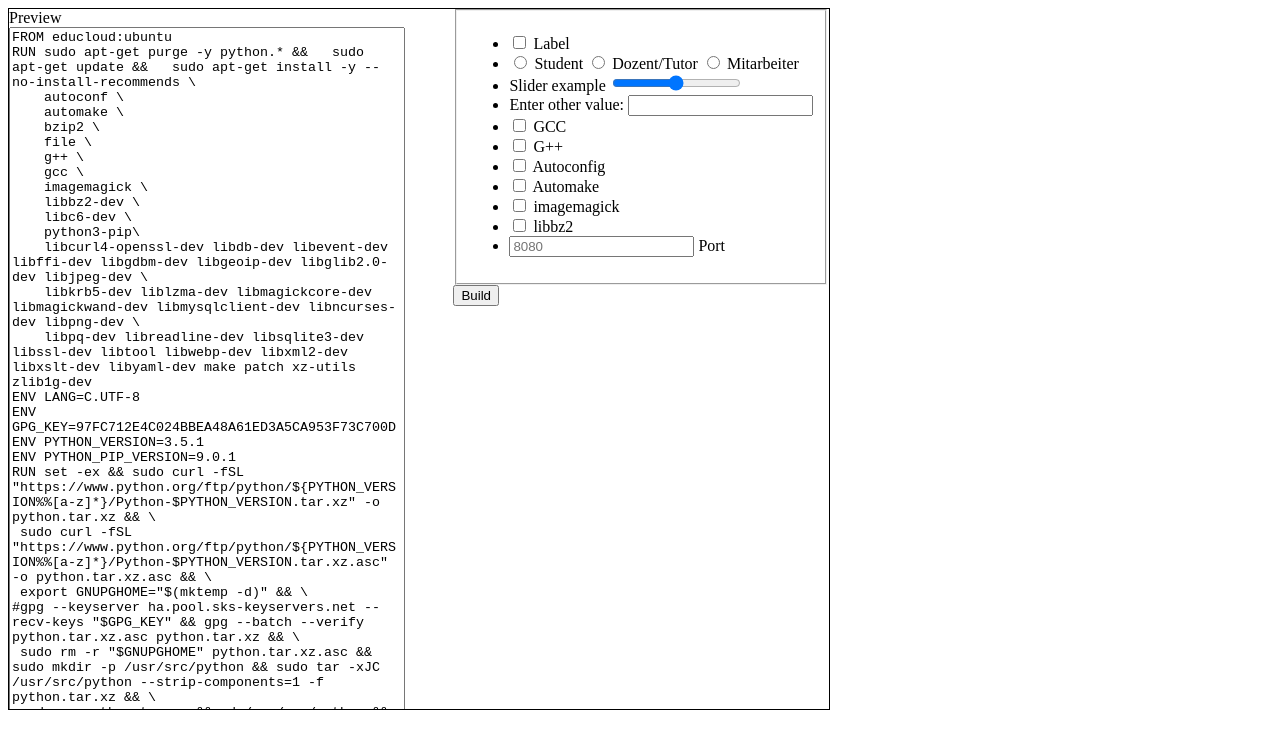
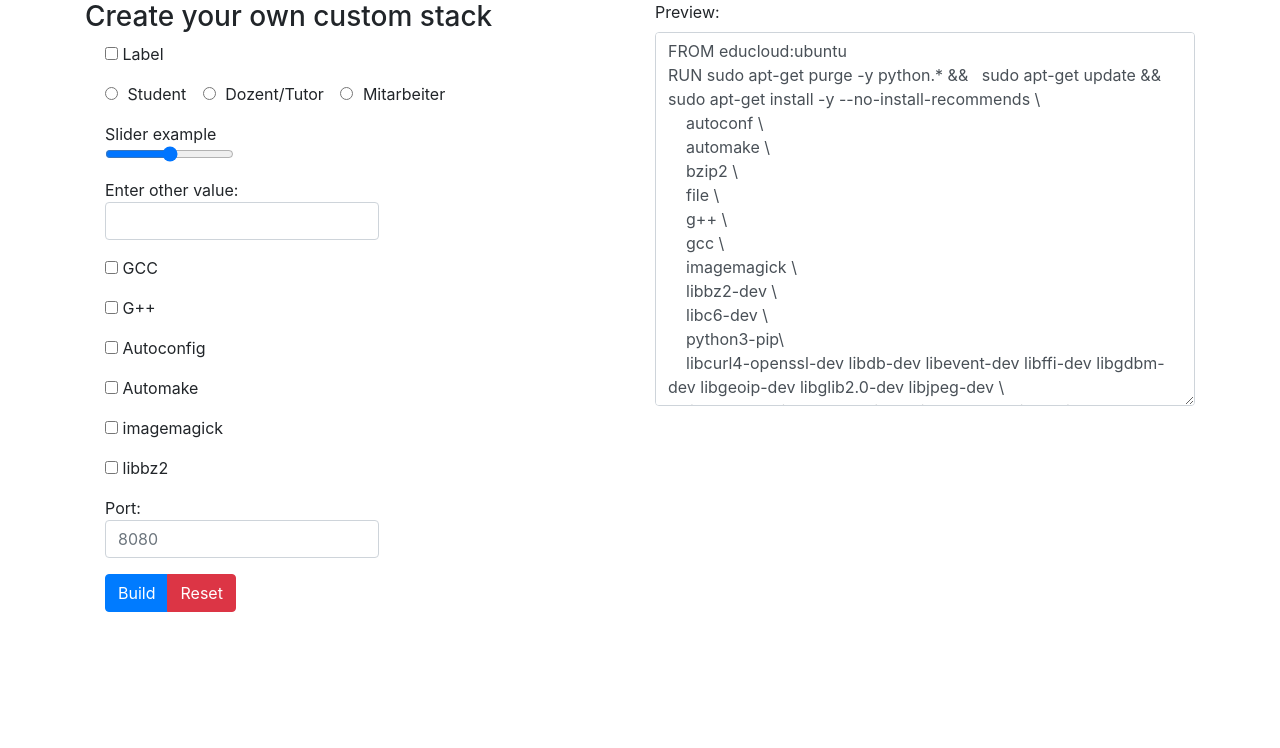
Before and after one commit to romanpulgrabja/FTP_POC, a plain HTML site: page index.html in a window 1280 px wide. Drawn offline with nearby package versions, Linux system fonts and the light colour scheme.

Commit message:
Improved the design layout Added Bootstrap stuff Scaling for different window sizes Form and preview scales together now Added Tooltips for buttons Added Reset button to reset selections

```diff
--- a/index.html
+++ b/index.html
@@ -4,105 +4,119 @@
     <meta charset="UTF-8">
     <title>Title</title>
     <link rel="stylesheet" href="styles.css">
+    <meta name="viewport" content="width=device-width, initial-scale=1">
+    <link rel="stylesheet" href="https://maxcdn.bootstrapcdn.com/bootstrap/4.3.1/css/bootstrap.min.css">
+    <script src="https://ajax.googleapis.com/ajax/libs/jquery/3.4.1/jquery.min.js"></script>
+    <script src="https://cdnjs.cloudflare.com/ajax/libs/popper.js/1.14.7/umd/popper.min.js"></script>
+    <script src="https://maxcdn.bootstrapcdn.com/bootstrap/4.3.1/js/bootstrap.min.js"></script>
 </head>
 <script src="index.js"></script>
 <body>
-<div class="editor">
-    <div class="selection">
+<div class="container">
+    <div class="row">
+        <div class="col">
             <form name="selectionform">
-            <fieldset>
-                <ul class="input">
-                    <li>
-                        <label>
-                            <input type="checkbox">
+                <h3>Create your own custom stack</h3>
+                <div class="form-group form-check">
+                    <label class="form-check-label">
+                        <input class="form-check-label" type="checkbox">
                         Label
                     </label>
-                    </li>
-                    <li>
-                        <label for="sa">
-                            <input type="radio" id="sa" name="usertype" value="student">
+                </div>
+                <div class="form-group form-check">
+                    <div class="form-check-inline">
+                        <label class="form-check-label" for="sa">
+                            <input type="radio" class="form-check-input" id="sa" name="usertype" value="student">
                             Student
                         </label>
-                        <label for="prof">
-                            <input type="radio" id="prof" name="usertype" value="prof">
+                    </div>
+                    <div class="form-check-inline">
+                        <label class="form-check-label" for="prof">
+                            <input class="form-check-input" type="radio" id="prof" name="usertype" value="prof">
                             Dozent/Tutor
                         </label>
-                        <label for="ma">
-                            <input type="radio" id="ma" name="usertype" value="ma">
+                    </div>
+                    <div class="form-check-inline">
+                        <label class="form-check-label" for="ma">
+                            <input type="radio" id="ma" class="form-check-input" name="usertype" value="ma">
                             Mitarbeiter
                         </label>
-
-                    </li>
-                    <li>
-                        <label>
+                    </div>
+                </div>
+                <div class="form-group form-check">
+                    <label class="form-check-label">
                         Slider example
-                            <input type="range">
+                        <input class="form-control-range" type="range">
                     </label>
-                    </li>
-                    <li>
-                        <label>
+                </div>
+                <div class="form-group form-check">
+                    <label class="form-check-label">
                         Enter other value:
-                            <input type="text">
+                        <input class="form-control" type="text">
                     </label>
-                    </li>
-                    <li>
-                        <label>
-                            <input id="gcc" type="checkbox">
+                </div>
+                <div class="form-group form-check">
+                    <label class="form-check-label">
+                        <input class="form-check-label" id="gcc" type="checkbox">
                         GCC
                     </label>
-                    </li>
-                    <li>
-                        <label>
-                            <input id="g++" type="checkbox">
+                </div>
+                <div class="form-group form-check">
+                    <label class="form-check-label">
+                        <input class="form-check-label" id="g++" type="checkbox">
                         G++
                     </label>
-                    </li>
-                    <li>
-                        <label>
-                            <input id="autoconfig" type="checkbox">
+                </div>
+                <div class="form-group form-check">
+                    <label class="form-check-label">
+                        <input class="form-check-label" id="autoconfig" type="checkbox">
                         Autoconfig
                     </label>
-                    </li>
-                    <li>
-                        <label>
-                            <input id="automake" type="checkbox">
+                </div>
+                <div class="form-group form-check">
+                    <label class="form-check-label">
+                        <input class="form-check-label" id="automake" type="checkbox">
                         Automake
                     </label>
-                    </li>
-                    <li>
-                        <label>
-                            <input id="imagemagick" type="checkbox">
+                </div>
+                <div class="form-group form-check">
+                    <label class="form-check-label">
+                        <input class="form-check-label" id="imagemagick" type="checkbox">
                         imagemagick
                     </label>
-                    </li>
-                    <li>
-                        <label>
-                            <input id="libbz2" type="checkbox">
+                </div>
+                <div class="form-group form-check">
+                    <label class="form-check-label">
+                        <input class="form-check-label" id="libbz2" type="checkbox">
                         libbz2
                     </label>
-                    </li>
-                    <li>
-                        <label>
-                            <input id="port" type="text" placeholder="8080">
-                            Port
+                </div>
+                <div class="form-group form-check">
+                    <label class="form-check-label">
+                        Port:
+                        <input class="form-control" id="port" type="text" placeholder="8080">
                     </label>
-                    </li>
-                </ul>
-            </fieldset>
-            <button type="submit" name="selectionform" onclick="runBuilder()">Build</button>
+                </div>
+                <div class="btn-group form-group form-check">
+                    <button type="submit" data-toggle="tooltip" title="Create your custom Dockerfile!"
+                            class="btn btn-primary" name="selectionform" onclick="runBuilder()">Build
+                    </button>
+                    <button type="reset" data-toggle="tooltip" title="Reset the options!"
+                            class="btn btn-danger" name="resetBtn">Reset</button>
+                </div>
             </form>
         </div>
-    <div class="textfield">
-        <label>
-            Preview
-            <textarea class="recipe" id="recipe">
-        </textarea>
-        </label>
+        <div class="col">
+            <div class="form-group">
+                <label for="recipe">Preview:</label>
+                <textarea class="form-control" rows="15" id="recipe"></textarea>
                 <script src="index.js"></script>
                 <script>
                     readTxt();
                 </script>
             </div>
         </div>
+    </div>
+</div>
 </body>
 </html>
```
Lines whose indentation alone changed are shown as unchanged.
